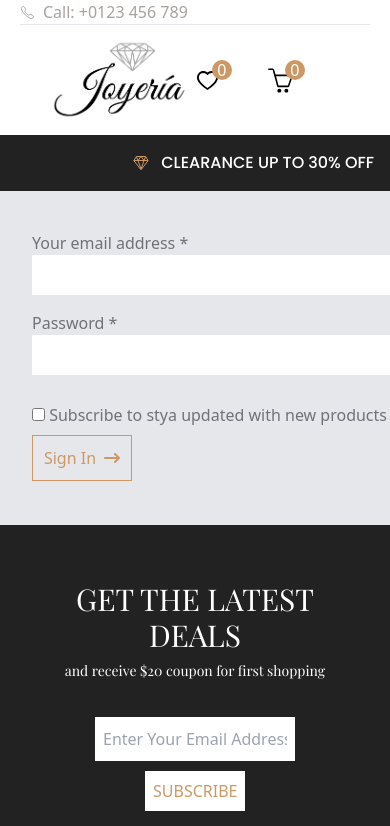
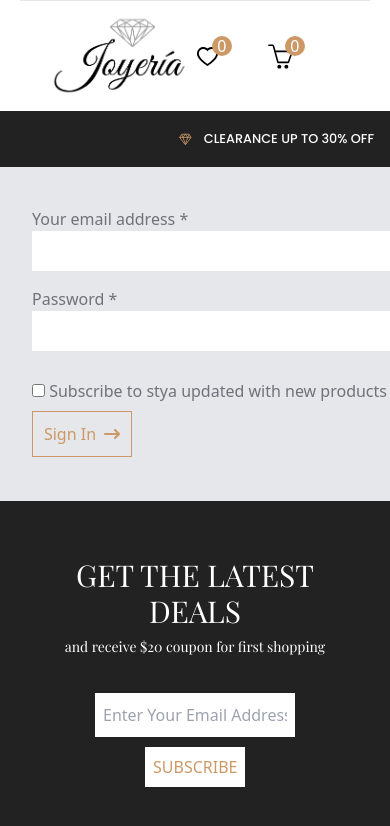
Before and after one commit to NigarShamil/jewellery_store, a React (Vite) app: page /register in a window 390 px wide. Shown: the top 826 px of the page. Built offline with nearby package versions, Linux system fonts and the light colour scheme; a web font is replaced by a local one.

Commit message:
adding some css to media query

```diff
--- a/src/components/Contents/PopularProducts.jsx
+++ b/src/components/Contents/PopularProducts.jsx
@@ -15,7 +15,7 @@ const PopularProducts = () => {
                             src={product.images && product.images[0]}
                             alt={product.title}
                         />
-                        <div className="bg-white w-[280px] h-[85px] text-sm p-2 pop">
+                        <div className="bg-white w-[280px] h-[85px] text-sm p-2 pop_title">
                             <p className="pb-2">{product.title}</p>
                             <div className="stars flex gap-2 pb-2  text-zinc-400 "><CiStar /><CiStar /><CiStar /><CiStar /><CiStar /></div>
                             <h3>${product.price}</h3>
--- a/src/components/Contents/content.css
+++ b/src/components/Contents/content.css
@@ -23,6 +23,7 @@
 @media screen and (max-width: 500px) and (min-width: 300px){
     .lookBook{
         width: 300px;
+        margin-top: 1.5rem;
     }
     .look_banner {
         width: 300px;
@@ -30,4 +31,7 @@
     .pop{
         width: 200px;
     }
+    .pop .pop_title{
+        height: 140px;
+    }
 }
--- a/src/components/navbar/UpNavbar.jsx
+++ b/src/components/navbar/UpNavbar.jsx
@@ -6,7 +6,7 @@ import "./navbar.css"
 const UpNavbar = () => {
     return (
         <div className='flex items-center justify-between border-b'>
-            <div className='call flex items-center gap-2 text-stone-400'><IoCallOutline size={15} /> Call: +0123 456 789</div>
+            <div className='call items-center gap-2 text-stone-400'><IoCallOutline size={15} /> Call: +0123 456 789</div>
             <div><UpNavbarRight /></div>
         </div>
     )
--- a/src/components/navbar/UpNavbarRight.jsx
+++ b/src/components/navbar/UpNavbarRight.jsx
@@ -36,7 +36,7 @@ const UpNavbarRight = () => {
                 <span className='flex justify-center gap-2 items-center text-zinc-400 cursor-pointer'>Links<FaChevronDown size={12} /></span>
             </div>
             {showDropdown && (
-                <div className="dropdown-content text-stone-400">
+                <div className="dropdown-content text-stone-400 ">
                     <span className='cursor-pointer'><RiFacebookFill size={15} /></span>
                     <span className='cursor-pointer'><FaInstagram size={15} /></span>
                     <span className='cursor-pointer'><RiTwitterXFill size={15} /></span>
--- a/src/components/navbar/navbar.css
+++ b/src/components/navbar/navbar.css
@@ -3,6 +3,9 @@
 
 .logo {
   font-family: "Fleur De Leah", cursive;
+}
+.call{
+  display: flex;
 }
 
 .icons span:hover,
@@ -89,4 +92,10 @@
   .up-navbar-right .links {
     display: none;
   }
+  .wholeNav .line{
+    font-size: 0.8rem;
+  }
+  .call{
+    display: none;
+  }
 }
```
